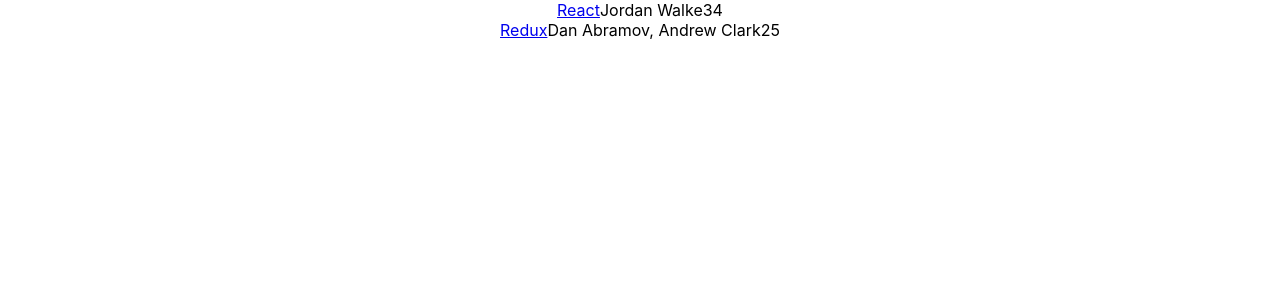
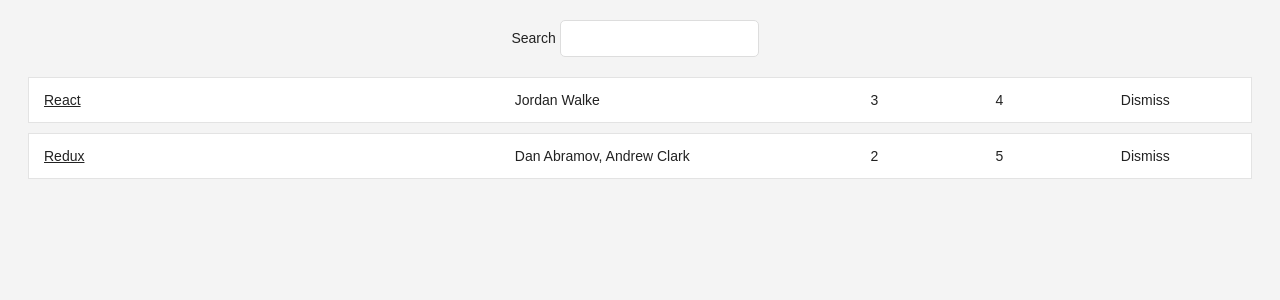
Before and after one commit to mmosru/road-to-react, a React (Create React App) app in the folder rtlr/: page / in a window 1280 px wide. Shown: the top 300 px of the page. Built offline with nearby package versions, Linux system fonts and the light colour scheme; the HTML template or start-up script is replaced by a standard one.

Commit message:
Finish basic front end

```diff
--- a/rtlr/src/App.css
+++ b/rtlr/src/App.css
@@ -1,32 +1,63 @@
-.App {
+.page {
+  margin: 20px;
+}
+
+.interactions {
   text-align: center;
 }
 
-.App-logo {
-  animation: App-logo-spin infinite 20s linear;
-  height: 40vmin;
+.table {
+  margin: 20px 0;
 }
 
-.App-header {
-  background-color: #282c34;
-  min-height: 100vh;
+.table-header {
   display: flex;
-  flex-direction: column;
-  align-items: center;
-  justify-content: center;
-  font-size: calc(10px + 2vmin);
-  color: white;
+  line-height: 24px;
+  font-size: 16px;
+  padding: 0 10px;
+  justify-content: space-between;
 }
 
-.App-link {
-  color: #61dafb;
+.table-empty {
+  margin: 200px;
+  text-align: center;
+  font-size: 16px;
 }
 
-@keyframes App-logo-spin {
-  from {
-    transform: rotate(0deg);
-  }
-  to {
-    transform: rotate(360deg);
-  }
+.table-row {
+  display: flex;
+  line-height: 24px;
+  white-space: nowrap;
+  margin: 10px 0;
+  padding: 10px;
+  background: #ffffff;
+  border: 1px solid #e3e3e3;
 }
+
+.table-header > span {
+  overflow: hidden;
+  text-overflow: ellipsis;
+  padding: 0 5px;
+}
+
+.table-row > span {
+  overflow: hidden;
+  text-overflow: ellipsis;
+  padding: 0 5px;
+}
+
+.button-inline {
+  border-width: 0;
+  background: transparent;
+  color: inherit;
+  text-align: inherit;
+  -webkit-font-smoothing: inherit;
+  padding: 0;
+  font-size: inherit;
+  cursor: pointer;
+}
+
+.button-active {
+  border-radius: 0;
+  border-bottom: 1px solid #38BB6C;
+}
--- a/rtlr/src/App.js
+++ b/rtlr/src/App.js
@@ -20,26 +20,97 @@
   },
 ];
 
+const isSearched = searchTerm => item =>
+      item.title.toLowerCase().includes(searchTerm.toLowerCase());
+
 class App extends Component {
+
+  constructor(props) {
+    super(props);
+
+    this.state = {
+      list,
+      searchTerm: '',
+    };
+
+    this.onSearchChange = this.onSearchChange.bind(this);
+    this.onDismiss = this.onDismiss.bind(this);
+  }
+
+  onSearchChange(event) {
+    this.setState({ searchTerm: event.target.value});
+  }
+
+  onDismiss(id) {
+    const isNotId = item => item.objectID !== id;
+    const updatedList = this.state.list.filter(isNotId);
+    this.setState({ list: updatedList });
+  }
+
   render() {
-
+    const { searchTerm, list} = this.state;
     return (
-      <div className="App">
-        {list.map(item => {
-          return (
-            <div key={item.objectID}>
-              <span>
-                <a href="{item.url}">{item.title}</a>
-              </span>
-              <span>{item.author}</span>
-              <span>{item.num_comments}</span>
-              <span>{item.points}</span>
-            </div>
-          );
-        })}
+      <div className="page">
+        <div className="interactions">
+          <Search
+            value={searchTerm}
+            onChange={this.onSearchChange}
+          >
+            Search
+          </Search>
+        </div>
+        <Table
+          list={list}
+          pattern={searchTerm}
+          onDismiss={this.onDismiss}
+        />
       </div>
     );
   }
-}
+} // end App class
+
+
+const Search = ({ value, onChange, children }) =>
+  <form>
+    {children} <input
+      type="text"
+      value={value}
+      onChange={onChange}
+     />
+  </form>
+
+const Table = ({ list, pattern, onDismiss }) =>
+      <div className="table">
+        {list.filter(isSearched(pattern)).map(item =>
+          <div key={item.objectID} className="table-row">
+            <span style={{ width: '40%'}}>
+              <a href="{item.url}">{item.title}</a>
+            </span>
+            <span style={{ width: '30%'}}>{item.author}</span>
+            <span style={{ width: '10%'}}>{item.num_comments}</span>
+            <span style={{ width: '10%'}}>{item.points}</span>
+            <span style={{ width: '10%'}}>
+              <Button
+                onClick={() =>
+                  onDismiss(item.objectID)}
+                  className="button-inline"
+                  >
+                    Dismiss
+              </Button>
+            </span>
+          </div>
+        )}
+      </div>
+
+
+const Button = ({ onClick, className='', children }) =>
+      <button
+        onClick={onClick}
+        className={className}
+        type="button"
+      >
+        {children}
+      </button>
+
 
 export default App;
--- a/rtlr/src/index.css
+++ b/rtlr/src/index.css
@@ -1,14 +1,44 @@
 body {
-  margin: 0;
-  padding: 0;
-  font-family: -apple-system, BlinkMacSystemFont, "Segoe UI", "Roboto", "Oxygen",
-    "Ubuntu", "Cantarell", "Fira Sans", "Droid Sans", "Helvetica Neue",
-    sans-serif;
-  -webkit-font-smoothing: antialiased;
-  -moz-osx-font-smoothing: grayscale;
+  color: #222;
+  background: #f4f4f4;
+  font: 400 14px CoreSans, Arial,sans-serif;
 }
 
-code {
-  font-family: source-code-pro, Menlo, Monaco, Consolas, "Courier New",
-    monospace;
+a {
+  color: #222;
 }
+
+a:hover {
+  text-decoration: underline;
+}
+
+ul, li {
+  list-style: none;
+  padding: 0;
+  margin: 0;
+}
+
+input {
+  padding: 10px;
+  border-radius: 5px;
+  outline: none;
+  margin-right: 10px;
+  border: 1px solid #dddddd;
+}
+
+button {
+  padding: 10px;
+  border-radius: 5px;
+  border: 1px solid #dddddd;
+  background: transparent;
+  color: #808080;
+  cursor: pointer;
+}
+
+button:hover {
+  color: #222;
+}
+
+*:focus {
+  outline: none;
+}
```
Also changed, not shown: 1 other file (tests, documents, lock files or other folders).
